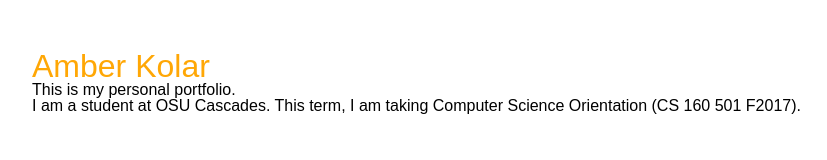
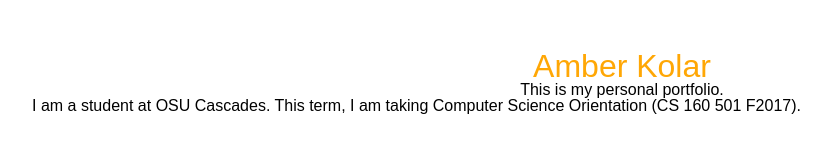
Before and after one commit to Amber-K/amber-k.github.io, a plain HTML site: page index.html in a window 1280 px wide. Shown: the whole page, without its empty margins (18-845 px from the left). Drawn offline with Linux system fonts and the light colour scheme.

Commit message:
Centered my name and the brief portfolio description

```diff
--- a/index.html
+++ b/index.html
@@ -8,7 +8,7 @@
   <body class="index">
     <div id="main" role="main">
       <h1>Amber Kolar</h1>
-      <p>This is my personal portfolio.</p>
+      <h2>This is my personal portfolio.</h2>
       <p>I am a student at OSU Cascades. This term, I am taking Computer Science Orientation (CS 160 501 F2017).</p>
     </div>
   </body>
--- a/screen.css
+++ b/screen.css
@@ -48,6 +48,11 @@ article, aside, details, figcaption, figure, footer, header, hgroup, menu, nav,
 h1 {
   font-size: 2em;
   color: #FFA705;
+  text-align: center;
+}
+
+h2 {
+  text-align: center;
 }
 
 body {
```
